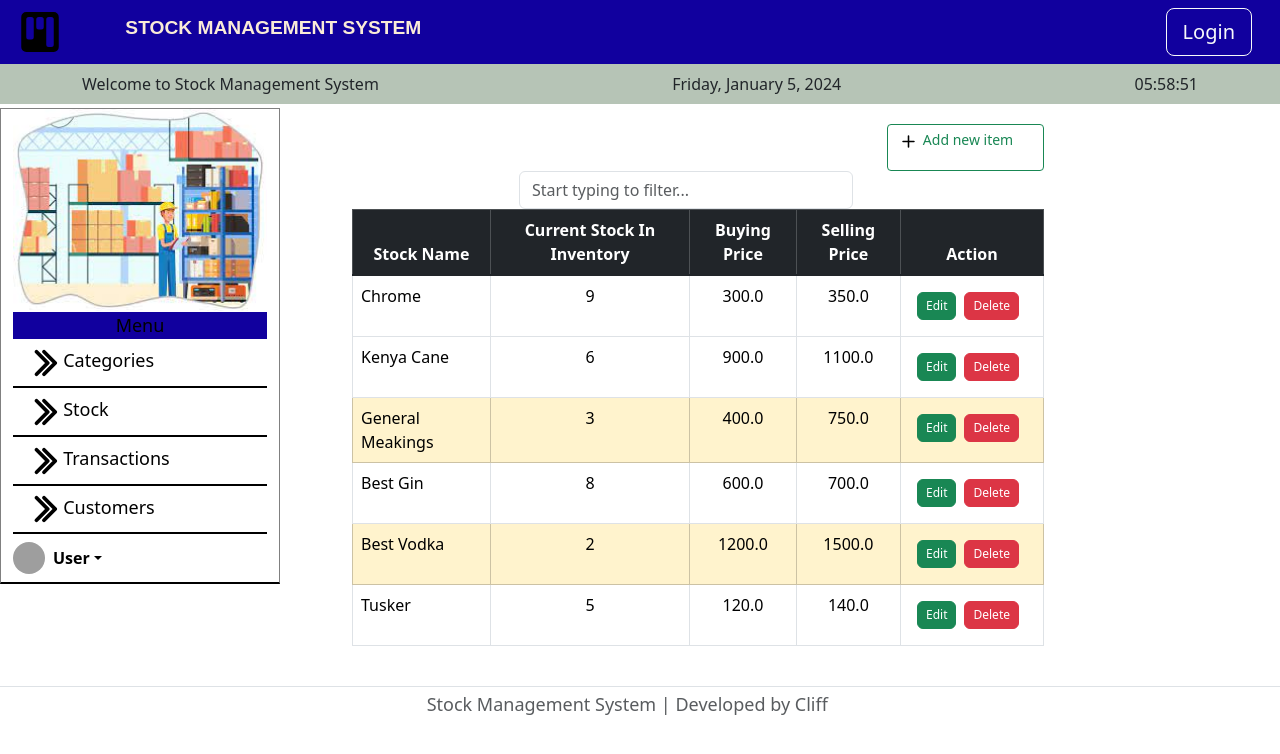
After one commit to EmilioCliff/stock-management-system, a Flask app: page /stock in a window 1280 px wide. The commit adds this page. Shown: the top 754 px of the page. Run offline with Flask 3, Linux system fonts and the light colour scheme; some libraries are stand-ins or nearby versions; grey boxes are pictures that could not be loaded.

Commit message:
finish stock functionality

```diff
--- a/main.py
+++ b/main.py
@@ -1,6 +1,8 @@
-from flask import Flask, current_app, render_template, url_for
+from flask import Flask, current_app, render_template, url_for, redirect, request
 from flask_sqlalchemy import SQLAlchemy
 from datetime import datetime
+from flask_bootstrap import Bootstrap5
+from forms import AddForm, EditForm
 
 # Define stockmanager that will have methods for daily operations
 class StockManager:
@@ -37,11 +39,22 @@ class StockManager:
             else:
                 print("Couldn't add item quantity")
 
-    def update_item_price(self, name, new_price):
+
+    def update_item_s_price(self, name, new_price):
         with current_app.app_context():
             item = Stock.query.filter_by(item_name=name).first()
             if item:
                 item.selling_price = new_price
+                db.session.commit()
+                print(f"Changed item price to {new_price}")
+            else:
+                print("Couldn't change item price")
+
+    def update_item_b_price(self, name, new_price):
+        with current_app.app_context():
+            item = Stock.query.filter_by(item_name=name).first()
+            if item:
+                item.buying_price = new_price
                 db.session.commit()
                 print(f"Changed item price to {new_price}")
             else:
@@ -93,7 +106,8 @@ class StockManager:
 
 
 app = Flask(__name__)
-
+app.config['SECRET_KEY'] = 'asasdsdfwefqwfsdvfvdf'
+Bootstrap5(app)
 
 app.config['SQLALCHEMY_DATABASE_URI'] = 'sqlite:///stock-management.db'
 db = SQLAlchemy(app)
@@ -121,9 +135,60 @@ class Transactions(db.Model):
 with app.app_context():
     db.create_all()
 
+stock_manager = StockManager()
+
 @app.route("/")
-def home():
-    return render_template()
+def dashboard():
+    return render_template("dashboard.html")
+
+@app.route("/add", methods=['POST', 'GET'])
+def add():
+    add_form = AddForm()
+    if request.method == 'POST':
+        print('Adding')
+        name = add_form.item_name.data
+        b_price = add_form.buying_price.data
+        s_price = add_form.selling_price.data
+        quantity = add_form.item_quantity.data
+        stock_manager.add_item(name, b_price, s_price, quantity)
+        return redirect(url_for('stock'))
+    return render_template("add.html", form=add_form)
+
+@app.route("/stock", methods=['POST', 'GET'])
+def stock():
+    all_stocks = db.session.execute(db.select(Stock)).scalars().all()
+    if request.method == "POST":
+        search_query = request.form.get('search', '')
+        results = Stock.query.filter(Stock.item_name.ilike(f'%{search_query}%')).all()
+        return render_template("stock.html", all_stocks=results)
+    return render_template("stock.html", all_stocks=all_stocks)
+
+@app.route("/stock/delete/<int:stockId>", methods=['POST', 'GET'])
+def delete(stockId):
+    print('Before printing')
+    if request.method == "POST":
+        stock_to_delete = Stock.query.filter_by(id=stockId).first().item_name
+        stock_manager.remove_item(stock_to_delete)
+        print('Deleting')
+    return redirect(url_for('home'))
+
+
+@app.route("/edit/<int:stock_id>", methods=['POST', 'GET'])
+def edit(stock_id):
+    stock_to_edit = db.get_or_404(Stock, stock_id)
+    edit_form = EditForm(
+        item_name=stock_to_edit.item_name,
+        buying_price=stock_to_edit.buying_price,
+        selling_price=stock_to_edit.selling_price
+    )
+    if request.method == "POST":
+        new_b_price = float(edit_form.buying_price.data)
+        new_s_price = float(edit_form.selling_price.data)
+        stock_manager.update_item_b_price(stock_to_edit.item_name, new_b_price)
+        stock_manager.update_item_s_price(stock_to_edit.item_name, new_s_price)
+        return redirect(url_for('stock'))
+    return render_template('edit.html', form=edit_form)
+
 
 # with app.app_context():
     # stock_manager = StockManager()
--- a/static/style.css
+++ b/static/style.css
@@ -3,3 +3,14 @@ h1 {
     font-weight: 700;
     font-family: 'Arial', sans-serif;
 }
+svg {
+    color: black;
+}
+span {
+    color: black;
+    font-weight: 500;
+    font-size: large;
+}
+#menu {
+    border-bottom: 2px solid black;
+}
--- /dev/null
+++ b/templates/index.html
@@ -0,0 +1,243 @@
+<!DOCTYPE html>
+<html lang="en">
+<head>
+    <meta charset="UTF-8">
+    <meta name="viewport" content="width=device-width, initial-scale=1.0">
+    <title>Stock Management System</title>
+    <link href="https://cdn.jsdelivr.net/npm/bootstrap@5.3.2/dist/css/bootstrap.min.css" rel="stylesheet" integrity="sha384-T3c6CoIi6uLrA9TneNEoa7RxnatzjcDSCmG1MXxSR1GAsXEV/Dwwykc2MPK8M2HN" crossorigin="anonymous">
+    <link rel="stylesheet" href="/static/style.css">
+</head>
+<body>
+    <header class="p-2" style="background-color: #11009E;">
+        <nav>
+        <div class="container-fluid">
+            <div class="d-flex align-items-center row">
+                <div class="col-1">
+                    <a href="#" class="d-flex align-items-center text-white text-decoration-none">
+                        <svg xmlns="http://www.w3.org/2000/svg" width="40" height="40" fill="currentColor" class="bi bi-kanban-fill" viewBox="0 0 16 16">
+                            <path d="M2.5 0a2 2 0 0 0-2 2v12a2 2 0 0 0 2 2h11a2 2 0 0 0 2-2V2a2 2 0 0 0-2-2zm5 2h1a1 1 0 0 1 1 1v3a1 1 0 0 1-1 1h-1a1 1 0 0 1-1-1V3a1 1 0 0 1 1-1m-5 1a1 1 0 0 1 1-1h1a1 1 0 0 1 1 1v7a1 1 0 0 1-1 1h-1a1 1 0 0 1-1-1zm9-1h1a1 1 0 0 1 1 1v10a1 1 0 0 1-1 1h-1a1 1 0 0 1-1-1V3a1 1 0 0 1 1-1"/>
+                        </svg>
+                    </a>
+                </div>
+                <h1 class="col-6" style="color: antiquewhite;">STOCK MANAGEMENT SYSTEM</h1>
+                <div class="col d-flex justify-content-end">
+                    <button type="button" class="btn btn-lg btn-outline-light me-2">Login</button>
+                </div>
+            </div>
+        </div>
+        </nav>
+    </header>
+    <nav class="navbar align-items-center mb-1" style="background-color: #B6C4B6;">
+        <div class="container d-flex justify-content-between align-items-center">
+            <p class="m-0">Welcome to Stock Management System</p>
+            <p class="m-0" id="date"></p>
+            <p class="m-0" id="time"></p>
+        </div>
+    </nav>
+    <div class="container row">
+    <div class="d-flex flex-column flex-shrink-0 col-4" style="width: 280px; height: 100%; background-color: white; border: 1px solid grey; border-bottom: 2px solid black;">
+        <img src="/static/images/download.jpeg">
+        <!-- <a href="/" class="d-flex align-items-center mb-0 text-decoration-none" style="background-color: #304D30;">
+          <svg class="bi pe-none me-2" width="40" height="32"><use xlink:href="#bootstrap"></use></svg>
+          <span class="fs-4">Admin</span>
+        </a> -->
+        <ul class="nav nav-pills flex-column mb-auto">
+          <li style="background-color: #11009E;" class="d-flex justify-content-center align-items-center">
+              <span>Menu</span>
+          </li>
+          <li id="menu" class="d-flex justify-content-start align-items-center">
+            <a href="#" class="nav-link text-white">
+                <svg xmlns="http://www.w3.org/2000/svg" width="30" height="30" fill="currentColor" class="bi bi-chevron-double-right" viewBox="0 0 16 16"  stroke-width="1" stroke="black">
+                    <path fill-rule="evenodd" d="M3.646 1.646a.5.5 0 0 1 .708 0l6 6a.5.5 0 0 1 0 .708l-6 6a.5.5 0 0 1-.708-.708L9.293 8 3.646 2.354a.5.5 0 0 1 0-.708z"/>
+                    <path fill-rule="evenodd" d="M7.646 1.646a.5.5 0 0 1 .708 0l6 6a.5.5 0 0 1 0 .708l-6 6a.5.5 0 0 1-.708-.708L13.293 8 7.646 2.354a.5.5 0 0 1 0-.708z"/>
+                </svg>
+                <span>Categories</span>
+            </a>
+          </li>
+          <li id="menu" class="d-flex justify-content-start align-items-center">
+            <a href="#" class="nav-link text-white">
+                <svg xmlns="http://www.w3.org/2000/svg" width="30" height="30" fill="currentColor" class="bi bi-chevron-double-right" viewBox="0 0 16 16" stroke-width="1" stroke="black">
+                    <path fill-rule="evenodd" d="M3.646 1.646a.5.5 0 0 1 .708 0l6 6a.5.5 0 0 1 0 .708l-6 6a.5.5 0 0 1-.708-.708L9.293 8 3.646 2.354a.5.5 0 0 1 0-.708z"/>
+                    <path fill-rule="evenodd" d="M7.646 1.646a.5.5 0 0 1 .708 0l6 6a.5.5 0 0 1 0 .708l-6 6a.5.5 0 0 1-.708-.708L13.293 8 7.646 2.354a.5.5 0 0 1 0-.708z"/>
+                </svg>
+              <span>Stock</span>
+            </a>
+          </li>
+          <li id="menu" class="d-flex justify-content-start align-items-center">
+            <a href="#" class="nav-link text-white">
+                <svg xmlns="http://www.w3.org/2000/svg" width="30" height="30" fill="currentColor" class="bi bi-chevron-double-right" viewBox="0 0 16 16" stroke-width="1" stroke="black">
+                    <path fill-rule="evenodd" d="M3.646 1.646a.5.5 0 0 1 .708 0l6 6a.5.5 0 0 1 0 .708l-6 6a.5.5 0 0 1-.708-.708L9.293 8 3.646 2.354a.5.5 0 0 1 0-.708z"/>
+                    <path fill-rule="evenodd" d="M7.646 1.646a.5.5 0 0 1 .708 0l6 6a.5.5 0 0 1 0 .708l-6 6a.5.5 0 0 1-.708-.708L13.293 8 7.646 2.354a.5.5 0 0 1 0-.708z"/>
+                </svg>
+                <span>Transactions</span>
+            </a>
+          </li>
+          <li class="d-flex justify-content-start align-items-center" id="menu">
+            <a href="#" class="nav-link text-white">
+                <svg xmlns="http://www.w3.org/2000/svg" width="30" height="30" fill="currentColor" class="bi bi-chevron-double-right" viewBox="0 0 16 16" stroke-width="1" stroke="black">
+                    <path fill-rule="evenodd" d="M3.646 1.646a.5.5 0 0 1 .708 0l6 6a.5.5 0 0 1 0 .708l-6 6a.5.5 0 0 1-.708-.708L9.293 8 3.646 2.354a.5.5 0 0 1 0-.708z"/>
+                    <path fill-rule="evenodd" d="M7.646 1.646a.5.5 0 0 1 .708 0l6 6a.5.5 0 0 1 0 .708l-6 6a.5.5 0 0 1-.708-.708L13.293 8 7.646 2.354a.5.5 0 0 1 0-.708z"/>
+                </svg>
+              <span>Customers</span>
+            </a>
+          </li>
+        </ul>
+        <div class="dropdown my-2">
+          <a href="#" class="d-flex align-items-center text-black text-decoration-none dropdown-toggle" data-bs-toggle="dropdown" aria-expanded="false">
+            <img src="https://github.com/mdo.png" alt="" width="32" height="32" class="rounded-circle me-2">
+            <strong>User</strong>
+          </a>
+          <ul class="dropdown-menu dropdown-menu-dark text-small shadow">
+            <!-- <li><a class="dropdown-item" href="#">New project...</a></li> -->
+            <li><a class="dropdown-item" href="#">Settings</a></li>
+            <li><a class="dropdown-item" href="#">Profile</a></li>
+            <li><hr class="dropdown-divider"></li>
+            <li><a class="dropdown-item" href="#">Sign out</a></li>
+          </ul>
+        </div>
+      </div>
+      <div class="col mx-5 my-3 table-responsive">
+        {% block content %}
+        <!-- <table class="table table-bordered">
+          <thead class="table-dark text-center">
+            <tr class="p-2">
+              <th scope="col">Stock Name</th>
+              <th scope="col">Current Stock In Inventory</th>
+              <th scope="col">Buying Price</th>
+              <th scope="col">Selling Price</th>
+              <th scope="col">Action</th>
+            </tr>
+          </thead>
+          <tbody class="table-group-divider">
+            {%for stock in all_stocks %}
+            {% if stock.item_quantity < 4 %}
+            <tr class="table-warning">
+            {% else %}
+            <tr>
+            {% endif %}
+              <td class="p-2">{{ stock.item_name }}</td>
+              <td class="text-center p-2">{{ stock.item_quantity }}</td>
+              <td class="text-center p-2">{{ stock.buying_price }}</td>
+              <td class="text-center p-2">{{ stock.selling_price }}</td>
+              <td>
+                <div class="d-flex p-2">
+                  <button type="button" href="#" class="btn btn-success me-2" style="--bs-btn-padding-y: .25rem; --bs-btn-padding-x: .5rem; --bs-btn-font-size: .75rem;">Edit</button>
+                  <button type="button" class="btn btn-danger me-2 delete-btn" data-toggle="modal" data-target="#delBtn" data-stock-id="{{ stock.id }}" style="--bs-btn-padding-y: .25rem; --bs-btn-padding-x: .5rem; --bs-btn-font-size: .75rem;">Delete</button>
+              </div>
+              </td>
+            </tr>
+            {% endfor %}
+          </tbody>
+        </table> -->
+        <!-- <a
+        class="btn btn-primary float-right"
+        href="{{url_for('edit')}}"
+        >Create New Post</a
+      > -->
+        {% endblock %}
+      </div>
+    </div>
+    <footer class="d-flex flex-wrap justify-content-center align-items-center py-1 my-2 border-top">
+        <div class="col-md-4 d-flex align-items-center">
+          <span class="mb-3 mb-md-0 text-body-secondary">Stock Management System | Developed by Cliff</span>
+        </div>
+    </footer>
+<!-- Modal
+<div class="modal fade" id="delBtn" tabindex="-1" role="dialog" aria-labelledby="delBtnTitle" aria-hidden="true">
+  <div class="modal-dialog modal-dialog-centered" role="document">
+    <div class="modal-content">
+      <div class="modal-header">
+        <h5 class="modal-title" id="exampleModalLongTitle">Confirmation</h5>
+        <button type="button" class="close" data-dismiss="modal" aria-label="Close">
+          <span aria-hidden="true">&times;</span>
+        </button>
+      </div>
+      <div class="modal-body">
+        Are you sure you want to delete this item.
+      </div>
+      <div class="modal-footer">
+        <button type="button" class="btn btn-secondary btn-success" data-dismiss="modal">Cancel</button>
+        <button type="button" class="btn btn-primary btn-danger">Delete</button>
+      </div>
+    </div>
+  </div>
+</div> -->
+
+<!-- Modal
+<div class="modal fade" id="delBtn" tabindex="-1" aria-labelledby="deleteModalLabel" aria-hidden="true">
+  <div class="modal-dialog modal-dialog-centered" role="document">
+    <div class="modal-content">
+      <div class="modal-header">
+        <h5 class="modal-title" id="deleteModalLabel">Confirmation</h5>
+        <button type="button" class="btn-close" data-bs-dismiss="modal" aria-label="Close"></button>
+      </div>
+      <div class="modal-body">
+        <p>Are you sure you want to delete this item?</p>
+      </div>
+      <div class="modal-footer">
+        <button type="button" class="btn btn-secondary" data-bs-dismiss="modal">Cancel</button>
+        <button type="button" class="btn btn-danger btn-primary" id="confirmDeleteBtn">Delete</button>
+      </div>
+    </div>
+  </div>
+</div>
+<script>
+  document.addEventListener('DOMContentLoaded', function () {
+    // Get all elements with the class 'delete-btn'
+    var deleteButtons = document.querySelectorAll('.delete-btn');
+    // Iterate through each delete button
+    deleteButtons.forEach(function (button) {
+      // Add a click event listener to each delete button
+      button.addEventListener('click', function () {
+        // Get the data-stock-id attribute value from the button
+        var stockId = button.getAttribute('data-stock-id');
+        // Set the href attribute of the Delete button in the modal to include the stockId
+        document.querySelector('.btn-danger.btn-primary').setAttribute('data-stock-id', stockId);
+        // Open the modal
+        $('#delBtn').modal('show');
+      });
+    });
+    // Add a click event listener to the Delete button in the modal
+    document.querySelector('.btn-danger.btn-primary').addEventListener('click', function () {
+      // Get the data-stock-id attribute value from the Delete button in the modal
+      var stockId = this.getAttribute('data-stock-id');
+      // Perform any delete operation here using AJAX or any other method
+      // ...
+      // Make an AJAX request to the delete route
+      $.ajax({
+        type: 'POST',
+        url: '/delete/' + stockId,
+        // success: function (data) {
+        //   // Redirect to the home page after successful deletion
+        //   window.location.href = '/home';
+        // },
+        // error: function (error) {
+        //   console.error('Error deleting stock item:', error);
+        //   // Handle the error as needed
+        // }
+      });
+      // Close the modal after the delete operation is complete
+      $('#delBtn').modal('hide');
+    });
+  });
+</script> -->
+
+    <script>
+        function updateTime() {
+            const now = new Date();
+            const dateElement = document.getElementById('date');
+            const timeElement = document.getElementById('time');
+
+            const options = { weekday: 'long', year: 'numeric', month: 'long', day: 'numeric' };
+            dateElement.textContent = now.toLocaleDateString('en-US', options);
+
+            const timeOptions = { hour: '2-digit', minute: '2-digit', second: '2-digit', hour12: false };
+            timeElement.textContent = now.toLocaleTimeString('en-US', timeOptions);
+        }
+        updateTime();
+        setInterval(updateTime, 1000);
+    </script>
+    <script src="https://code.jquery.com/jquery-3.6.0.min.js"></script>
+    <script src="https://cdn.jsdelivr.net/npm/bootstrap@5.3.2/dist/js/bootstrap.bundle.min.js" integrity="sha384-C6RzsynM9kWDrMNeT87bh95OGNyZPhcTNXj1NW7RuBCsyN/o0jlpcV8Qyq46cDfL" crossorigin="anonymous"></script>
+</body>
+</html>
--- /dev/null
+++ b/templates/stock.html
@@ -0,0 +1,122 @@
+{% extends 'index.html' %}
+{% block content %}
+<div class="container-fluid">
+    <div class="row">
+        <a href="{{ url_for('add') }}" class="text-decoration-none">
+        <div class="col d-flex justify-content-end">
+            <button type="button" class="btn btn-outline-success btn-sm">
+                <div class="row">
+                <div class="col-2">
+                    <svg xmlns="http://www.w3.org/2000/svg" width="25" height="25" fill="currentColor" class="bi bi-plus" viewBox="0 0 16 16">
+                        <path d="M8 4a.5.5 0 0 1 .5.5v3h3a.5.5 0 0 1 0 1h-3v3a.5.5 0 0 1-1 0v-3h-3a.5.5 0 0 1 0-1h3v-3A.5.5 0 0 1 8 4"/>
+                      </svg>
+                </div>
+                <div class="col text-start">
+                    <p>Add new item</p>
+                </div>
+                </div>
+            </button>
+        </div>
+        </a>
+    </div>
+    <div class="row">
+        <div class="col-md-6 mx-auto">
+          <form class="form-inline" method="post" action="{{ url_for('stock') }}">
+            <div class="row input-group w-100">
+                <input class="form-control search mb-0" name="search" id="search" type="search" placeholder="Start typing to filter..." autocomplete="off">
+            </div>
+          </form>
+        </div>
+      </div>
+<table class="table table-bordered">
+    <thead class="table-dark text-center">
+      <tr class="p-2">
+        <th scope="col">Stock Name</th>
+        <th scope="col">Current Stock In Inventory</th>
+        <th scope="col">Buying Price</th>
+        <th scope="col">Selling Price</th>
+        <th scope="col">Action</th>
+      </tr>
+    </thead>
+    <tbody class="table-group-divider">
+      {%for stock in all_stocks %}
+      {% if stock.item_quantity < 4 %}
+      <tr class="table-warning">
+      {% else %}
+      <tr>
+      {% endif %}
+        <td class="p-2">{{ stock.item_name }}</td>
+        <td class="text-center p-2">{{ stock.item_quantity }}</td>
+        <td class="text-center p-2">{{ stock.buying_price }}</td>
+        <td class="text-center p-2">{{ stock.selling_price }}</td>
+        <td>
+          <div class="d-flex p-2">
+            <a href="{{ url_for('edit', stock_id=stock.id) }}" class="text-decoration-none"><button type="button" class="btn btn-success me-2" style="--bs-btn-padding-y: .25rem; --bs-btn-padding-x: .5rem; --bs-btn-font-size: .75rem;">Edit</button></a>
+            <button type="button" class="btn btn-danger me-2 delete-btn" data-toggle="modal" data-target="#delBtn" data-stock-id="{{ stock.id }}" style="--bs-btn-padding-y: .25rem; --bs-btn-padding-x: .5rem; --bs-btn-font-size: .75rem;">Delete</button>
+        </div>
+        </td>
+      </tr>
+      {% endfor %}
+    </tbody>
+  </table>
+  </div>
+  <!-- Modal -->
+<div class="modal fade" id="delBtn" tabindex="-1" aria-labelledby="deleteModalLabel" aria-hidden="true">
+    <div class="modal-dialog modal-dialog-centered" role="document">
+      <div class="modal-content">
+        <div class="modal-header">
+          <h5 class="modal-title" id="deleteModalLabel">Confirmation</h5>
+          <button type="button" class="btn-close" data-bs-dismiss="modal" aria-label="Close"></button>
+        </div>
+        <div class="modal-body">
+          <p>Are you sure you want to delete this item?</p>
+        </div>
+        <div class="modal-footer">
+          <button type="button" class="btn btn-secondary" data-bs-dismiss="modal">Cancel</button>
+          <button type="button" class="btn btn-danger btn-primary" id="confirmDeleteBtn">Delete</button>
+        </div>
+      </div>
+    </div>
+  </div>
+  <script>
+    document.addEventListener('DOMContentLoaded', function () {
+      // Get all elements with the class 'delete-btn'
+      var deleteButtons = document.querySelectorAll('.delete-btn');
+      // Iterate through each delete button
+      deleteButtons.forEach(function (button) {
+        // Add a click event listener to each delete button
+        button.addEventListener('click', function () {
+          // Get the data-stock-id attribute value from the button
+          var stockId = button.getAttribute('data-stock-id');
+          // Set the href attribute of the Delete button in the modal to include the stockId
+          document.querySelector('.btn-danger.btn-primary').setAttribute('data-stock-id', stockId);
+          // Open the modal
+          $('#delBtn').modal('show');
+        });
+      });
+      // Add a click event listener to the Delete button in the modal
+      document.querySelector('.btn-danger.btn-primary').addEventListener('click', function () {
+        // Get the data-stock-id attribute value from the Delete button in the modal
+        var stockId = this.getAttribute('data-stock-id');
+        // Perform any delete operation here using AJAX or any other method
+        window.location.href = '/stock/delete' + stockId;
+        // ...
+        // Make an AJAX request to the delete route
+        // $.ajax({
+        //   type: 'POST',
+        //   url: '/stock/delete/' + stockId,
+          // success: function (data) {
+          //   // Redirect to the home page after successful deletion
+          //   window.location.href = '/home';
+          // },
+          // error: function (error) {
+          //   console.error('Error deleting stock item:', error);
+          //   // Handle the error as needed
+          // }
+        });
+        // Close the modal after the delete operation is complete
+        $('#delBtn').modal('hide');
+      });
+    // });
+  </script>
+{% endblock %}
```
Also changed, not shown: forms.py (added, +16 -0 lines), requirements.txt (added, +14 -0 lines), templates/add.html (added, +13 -0 lines), templates/dashboard.html (added, +117 -0 lines), templates/edit.html (added, +13 -0 lines), templates/header.html (deleted, +0 -109 lines), instance/stock-management.db, static/images/download.jpeg (added), static/images/inventory.jpeg (added), static/images/profit.jpeg (added), static/images/purchase.png (added), static/images/selling_item.jpeg (added), static/images/visualization.jpeg (added), 1 other file.
